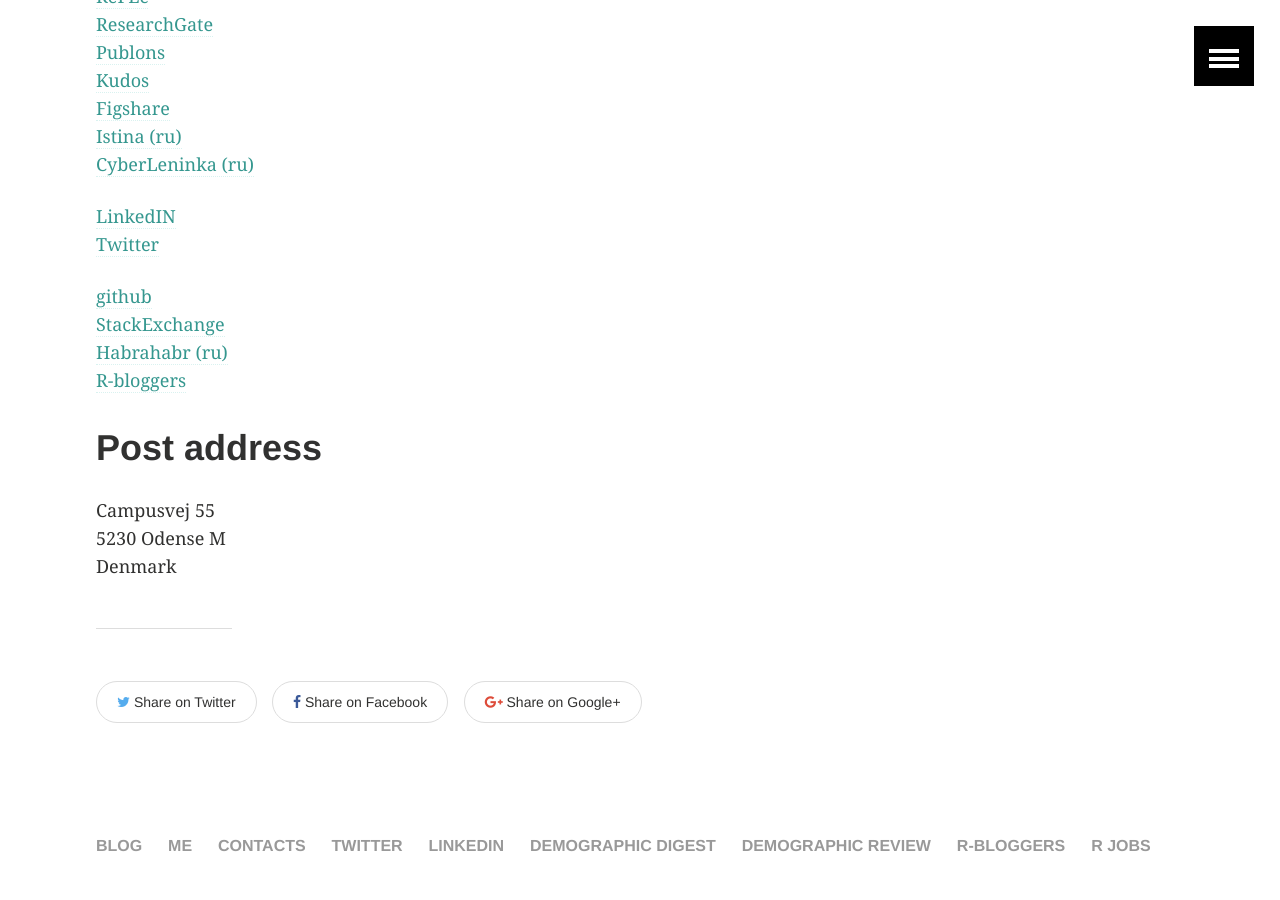
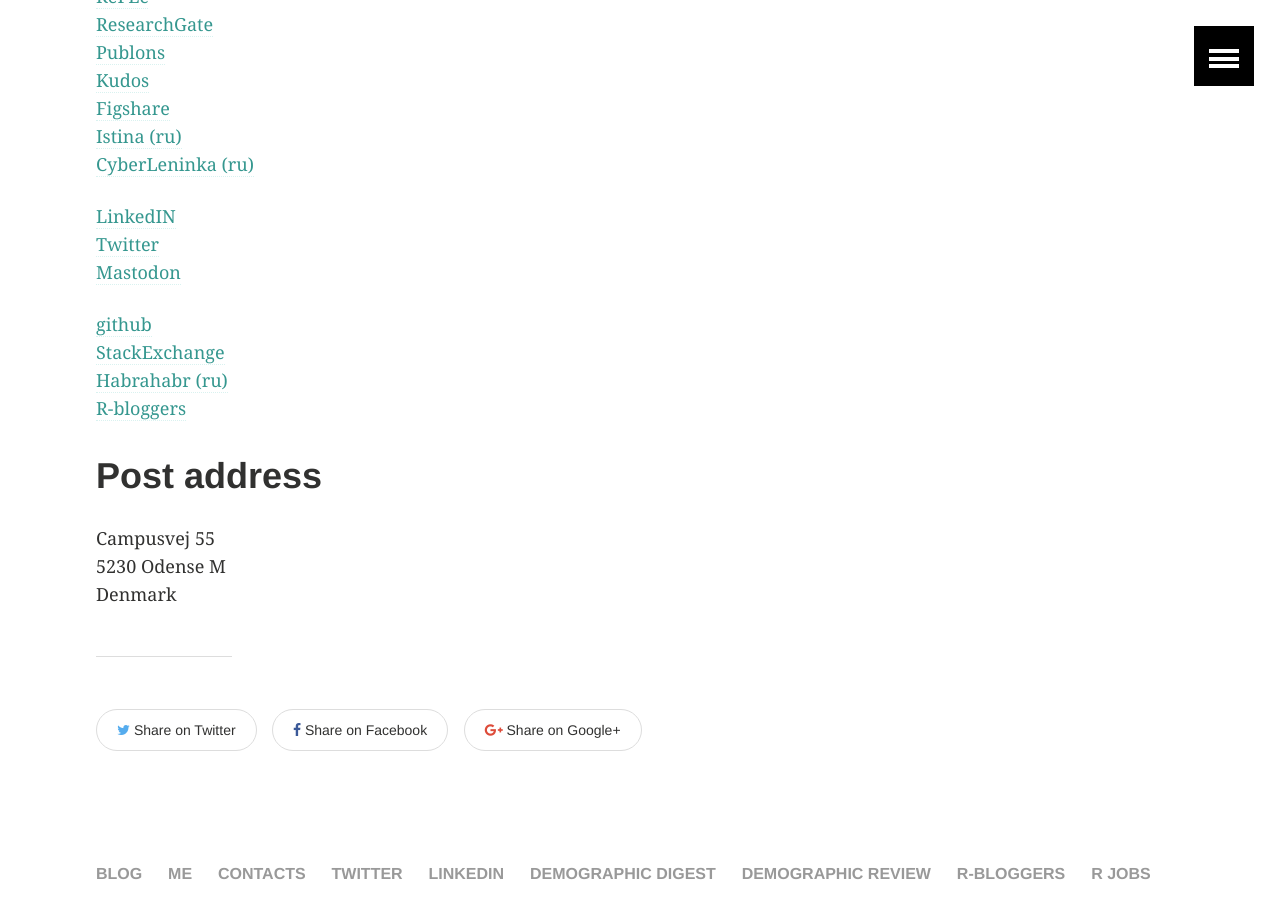
Before and after one commit to ikashnitsky/old-ikashnitsky-github-io, a Jekyll site: the page built from _pages/contacts.md, in a window 1280 px wide and 900 px high, scrolled down 683 px. Built offline with Jekyll 4.4.1, drawn with Linux system fonts in a browser that asks for light colours.

Commit message:
Update contacts.md
Mastodon

```diff
--- a/_pages/contacts.md
+++ b/_pages/contacts.md
@@ -29,6 +29,7 @@
 
 [LinkedIN](https://www.linkedin.com/in/ikashnitsky)
 [Twitter](https://twitter.com/ikashnitsky)
+<a rel="me" href="https://fosstodon.org/@ikashnitsky">Mastodon</a>
 
 [github](https://github.com/ikashnitsky)
 [StackExchange](http://stackexchange.com/users/5892831/ilya?tab=accounts)
```
